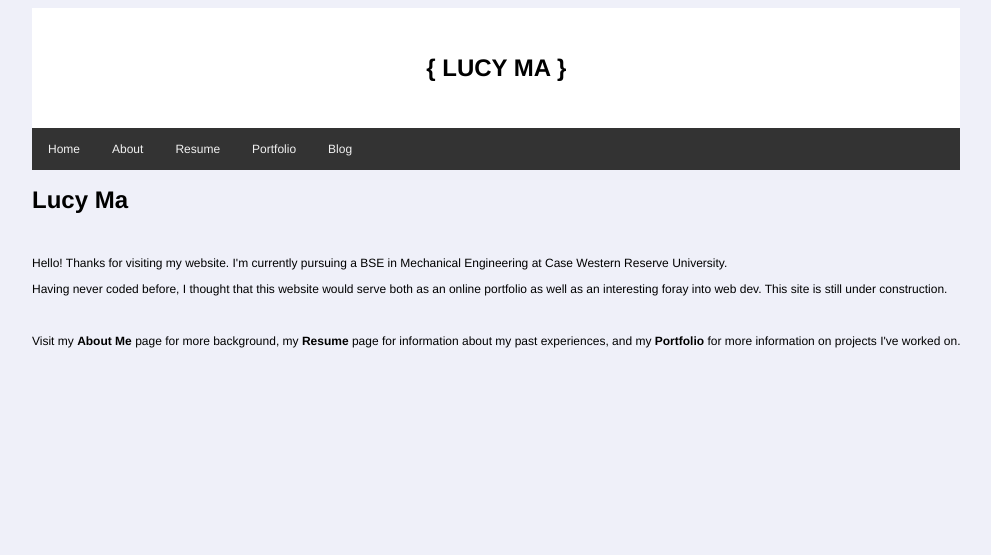
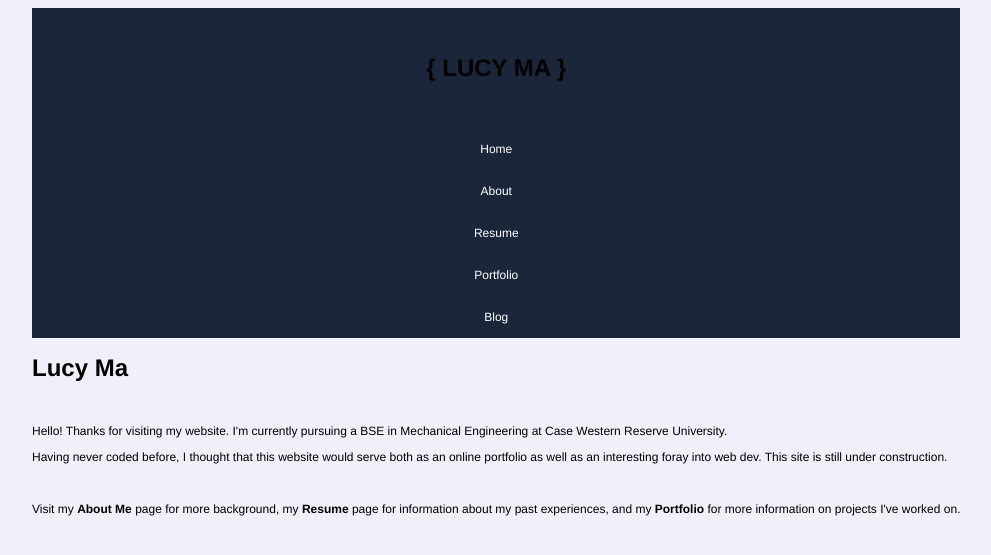
Before and after one commit to lucyttma/lucyttma.github.io, a Jekyll site: the page built from index.html, in a window 1280 px wide. Shown: the top 555 px of the page, without its empty margins (126-1117 px from the left). Built offline with Jekyll 4.4.1, drawn with Linux system fonts in a browser that asks for light colours.

Commit message:
Update main.scss

```diff
--- a/_sass/main.scss
+++ b/_sass/main.scss
@@ -5,9 +5,9 @@
 .header {
   padding: 30px;
   text-align: center;
-  background: white;
+  background: #1b263b;
   .h1 {
-    color: #415a77;
+    color: white;
     font-weight:bold;
     letter-spacing:2px;
   }
@@ -16,14 +16,14 @@
  /* The navbar container */
 .topnav {
   overflow: hidden;
-  background-color: #333;
+  background-color: #1b263b;
 }
 
 /* Navbar links */
 .topnav a {
-  float: left;
+  float: center;
   display: block;
-  color: #f2f2f2;
+  color: white;
   text-align: center;
   padding: 14px 16px;
   text-decoration: none;
@@ -31,7 +31,7 @@
 
 /* Links - change color on hover */
 .topnav a:hover {
-  background-color: #ddd;
+  background-color: #778da9;
   color: black;
 }
 
```
